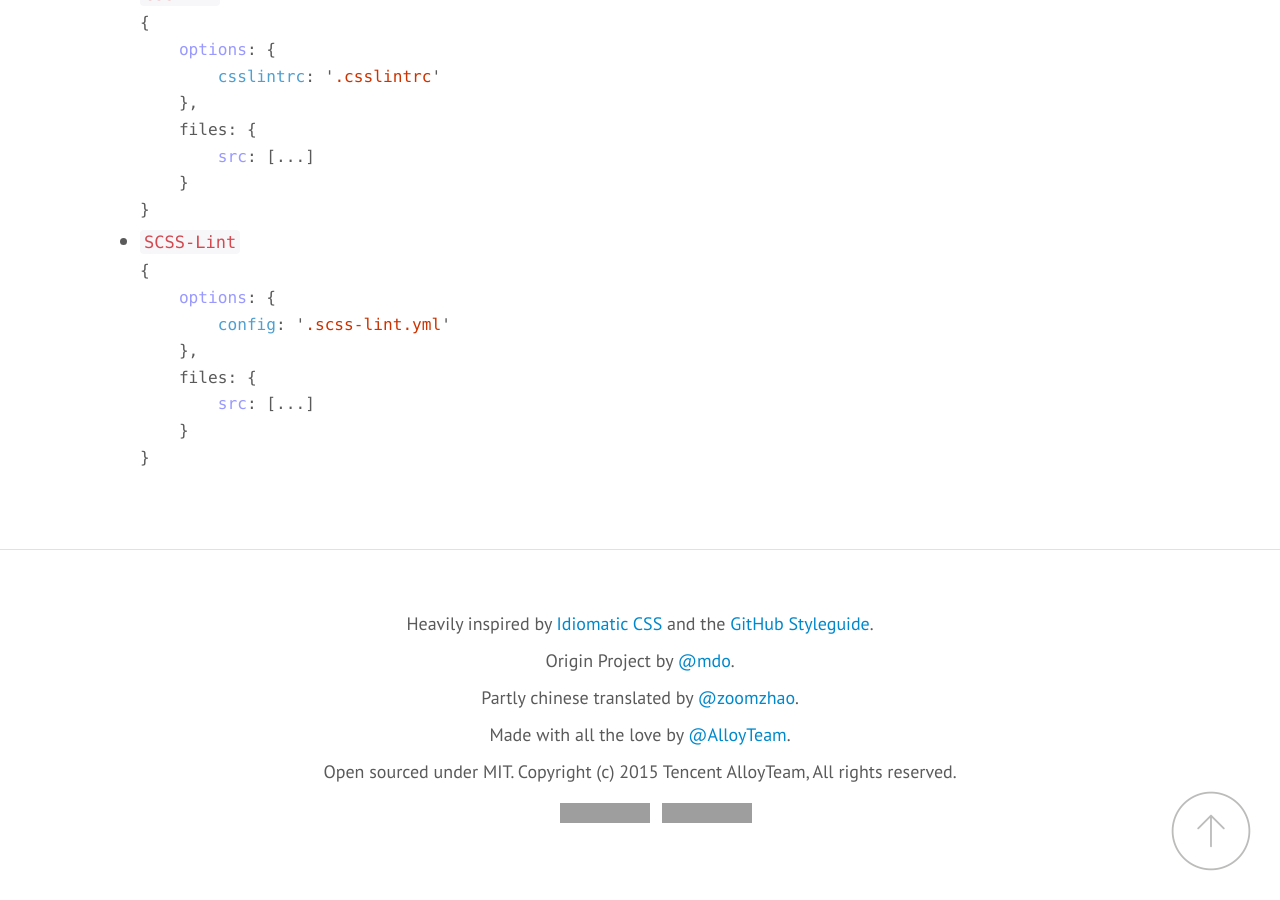
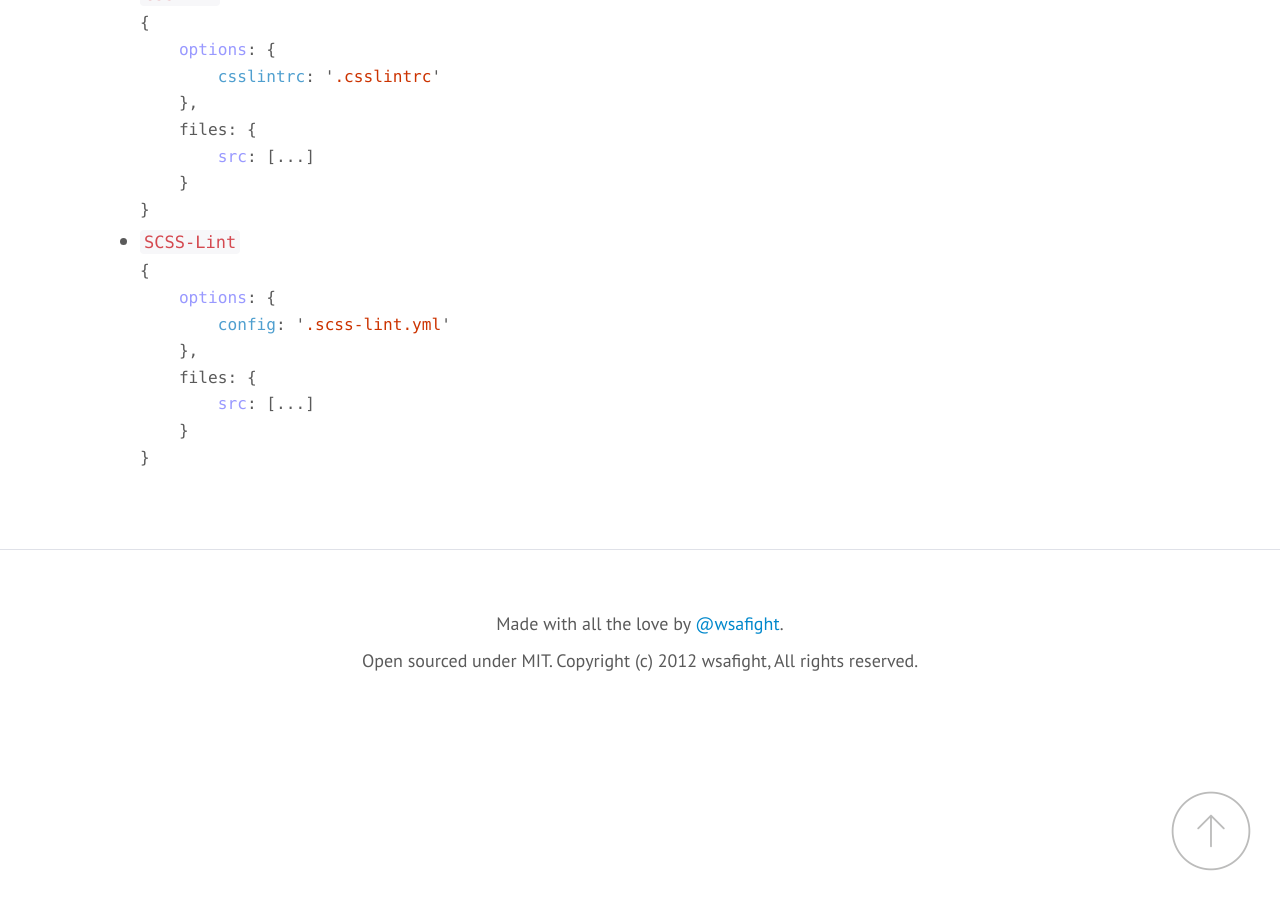
Before and after one commit to wsafight/front-end-checklist, a Jekyll site: the page built from index.html, in a window 1280 px wide and 900 px high, scrolled down 44870 px. Built offline with Jekyll 4.4.1, drawn with Linux system fonts in a browser that asks for light colours; some web fonts are replaced; Markdown is read by kramdown in place of the engine named in the settings; grey boxes are pictures that could not be loaded.

Commit message:
#CHANGE fotter

```diff
--- a/_includes/footer.html
+++ b/_includes/footer.html
@@ -1,16 +1,13 @@
 <footer class="footer">
-  <p>Heavily inspired by <a href="https://github.com/necolas/idiomatic-css">Idiomatic CSS</a> and the <a href="http://github.com/styleguide">GitHub Styleguide</a>.</p>
-  <p>Origin Project by <a href="https://github.com/mdo">@mdo</a>.</p>
-  <p>Partly chinese translated by <a href="http://zoomzhao.github.io/code-guide/" target="_blank">@zoomzhao</a>.</p>
-  <p>Made with all the love by <a href="http://weibo.com/alloyteam">@AlloyTeam</a>.</p>
-  <p>Open sourced under MIT. Copyright (c) 2015 Tencent AlloyTeam, All rights reserved.</p>
+  <p>Made with all the love by <a href="https://github.com/wsafight">@wsafight</a>.</p>
+  <p>Open sourced under MIT. Copyright (c) 2012 wsafight, All rights reserved.</p>
 
-  <ul class="quick-links">
+  <!-- <ul class="quick-links">
     <li>
       <iframe class="github-btn" src="http://ghbtns.com/github-btn.html?user=AlloyTeam&repo=CodeGuide&type=star&count=true&size=large&v=2" frameborder="0" scrolling="0" width="98px" height="30px"></iframe>
     </li>
     <li>
       <iframe class="github-btn" src="http://ghbtns.com/github-btn.html?user=AlloyTeam&repo=CodeGuide&type=fork&count=true&size=large&v=2" frameborder="0" scrolling="0" width="98px" height="30px"></iframe>
     </li>
-  </ul>
+  </ul> -->
 </footer>
```
Also changed, not shown: _includes/directory.html (deleted, +0 -82 lines).
